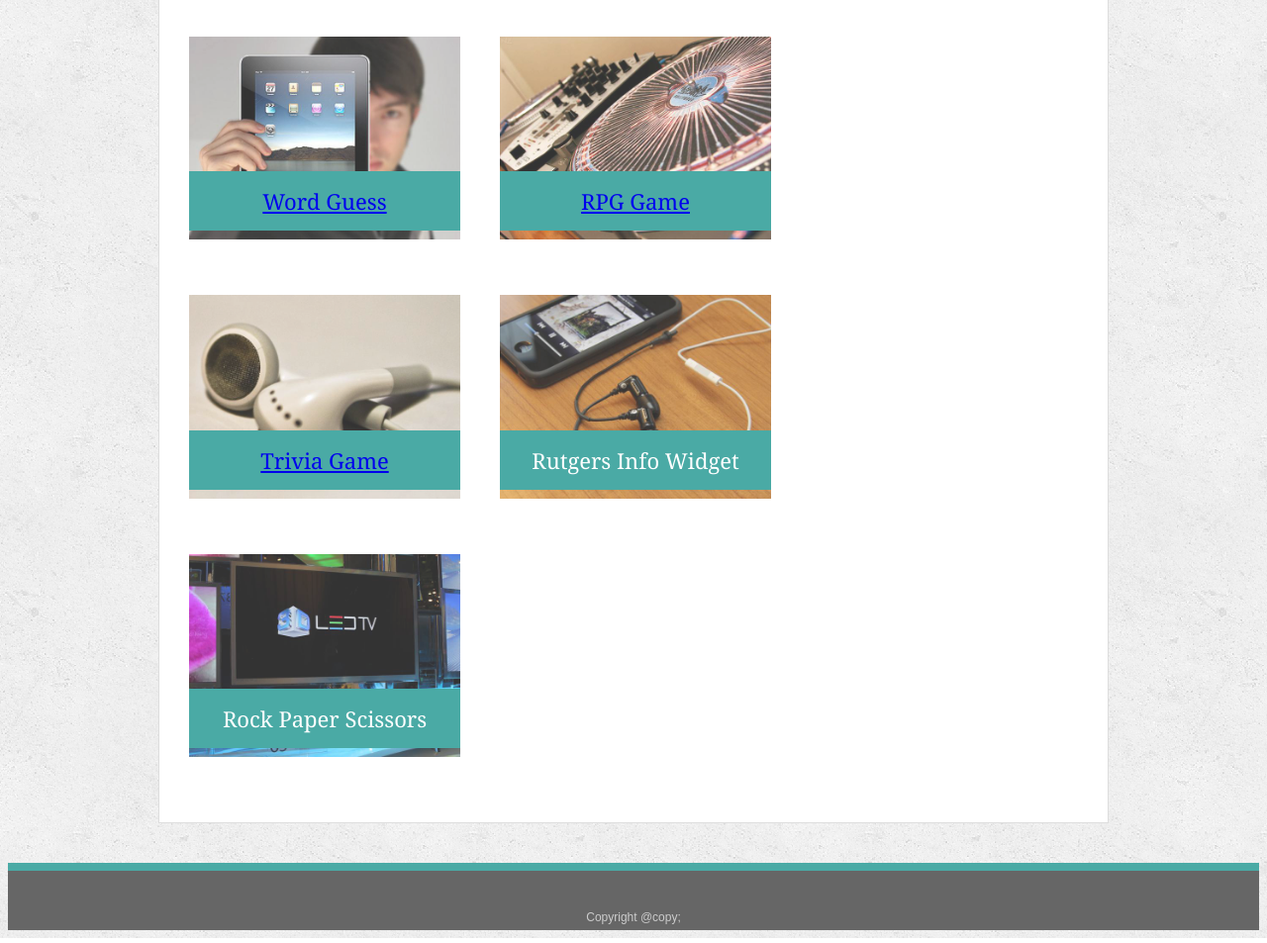
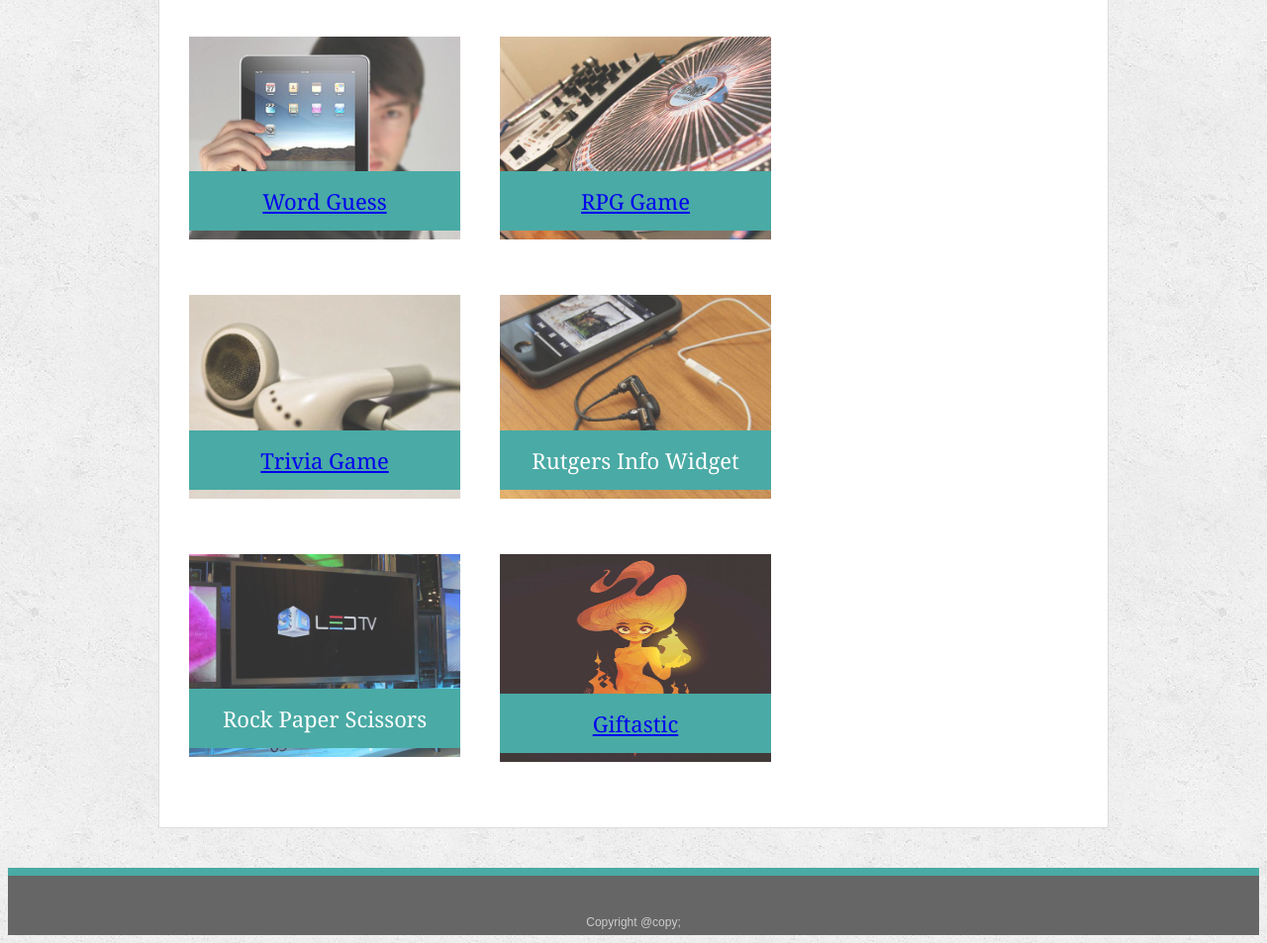
Before and after one commit to Deepastar/Responsive-Portfolio, a plain HTML site: page portfolio.html in a window 1280 px wide. Shown: the part 139-1092 px from the top of the page at 99% size. Drawn offline with Linux system fonts and the light colour scheme.

Commit message:
added giftastic into my portfolio

```diff
--- a/portfolio.html
+++ b/portfolio.html
@@ -52,6 +52,11 @@
                 <h3>Rock Paper Scissors</h3>
             </div>
 
+            <div class="work">
+                <img src="assets/images/Giftastic.jpg" alt="Giftastic" width="210" height="210">
+                <h3><a href="https://deepastar.github.io/GifTastic/">Giftastic</a></h3>
+            </div>
+
 
         </section>
     </div>
```
Also changed, not shown: assets/images/Giftastic.jpg (added).
